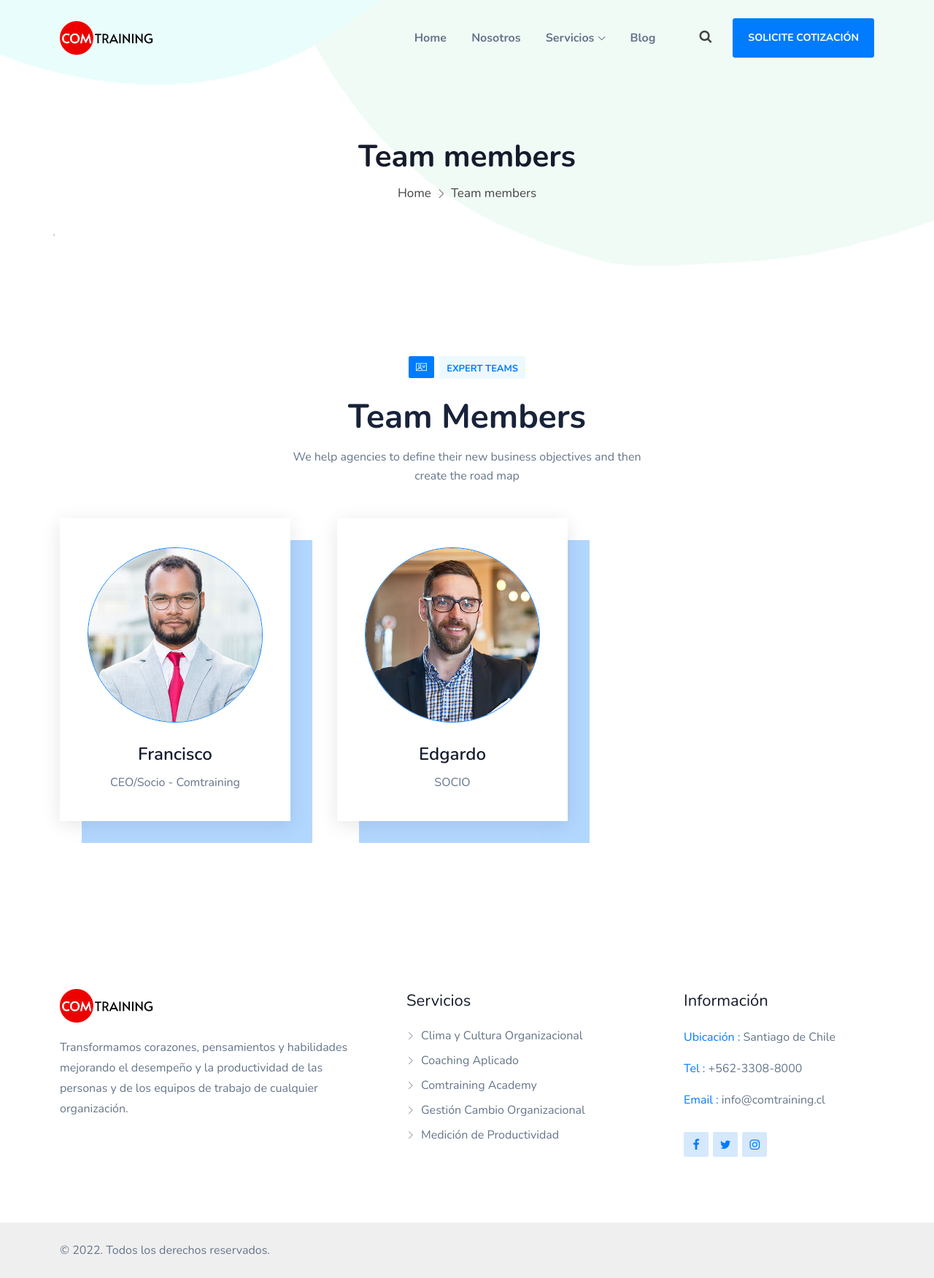
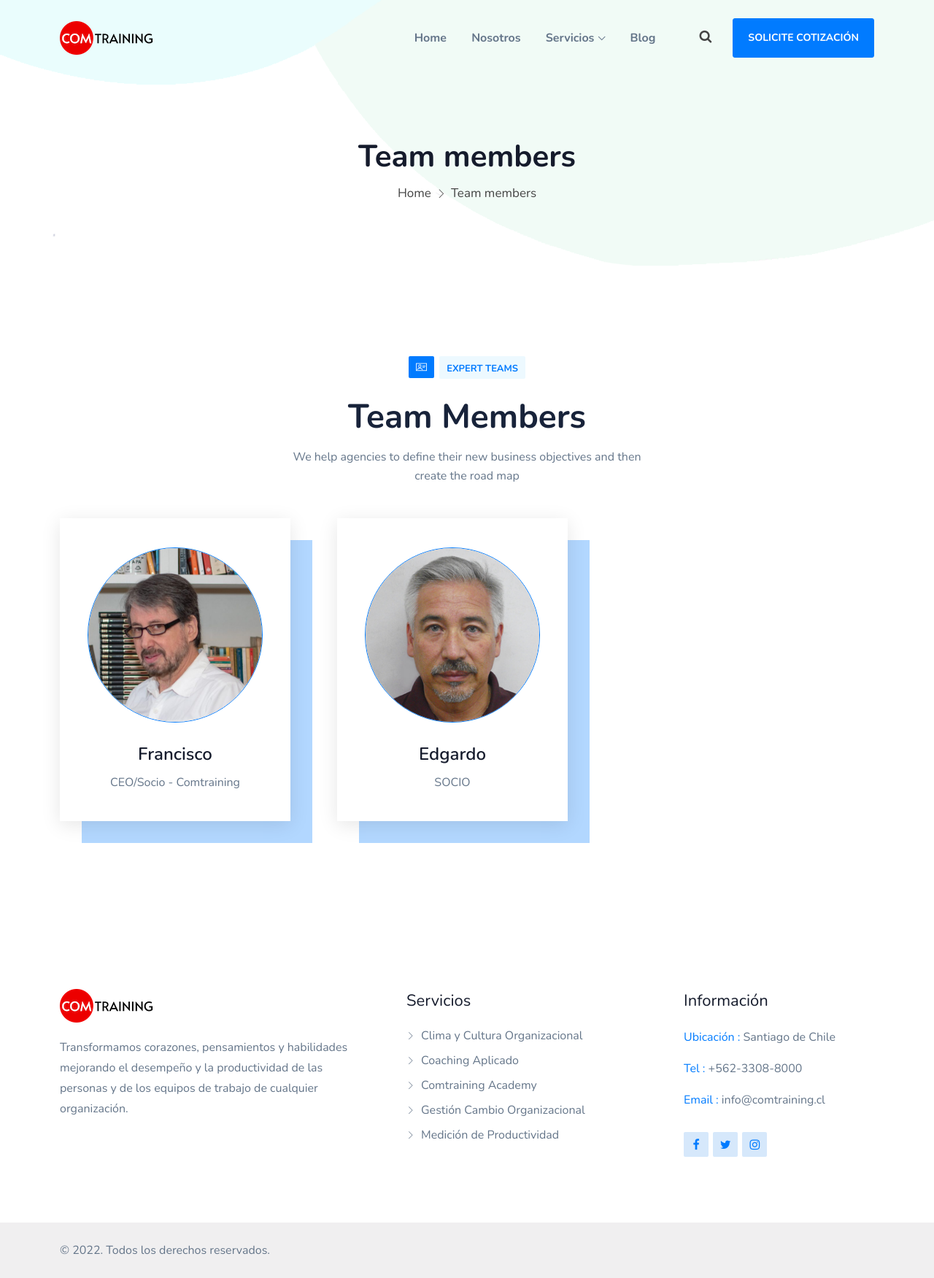
Before and after one commit to fjvalles/comtraining-landing, a Jekyll site: the page built from team.html, in a window 1280 px wide. Shown: the whole page at 73% size. Built offline with Jekyll 4.4.1, drawn with Linux system fonts in a browser that asks for light colours; a script that is not in the unit is left out.

Commit message:
Update Config “members”

```diff
--- a/_data/team-members.yml
+++ b/_data/team-members.yml
@@ -1,9 +1,9 @@
 items:
   - name: Francisco
-    img_src: /assets/img/team/t1.jpg
+    img_src: /assets/uploads/francisco-perfil.jpg
     designation: CEO/Socio - Comtraining
-    linkedin: https://linkedin.com/
+    linkedin: https://www.linkedin.com/in/francisco-vall%C3%A9s/
   - name: Edgardo
-    img_src: /assets/img/team/t2.jpg
+    img_src: /assets/uploads/edgardo-perfil.jpg
     designation: SOCIO
-    linkedin: https://linkedin.com/
+    linkedin: https://www.linkedin.com/in/edgardo-mimica-4a3644144/
```
Also changed, not shown: assets/uploads/edgardo-perfil.jpg (added), assets/uploads/francisco-perfil.jpg (added).
